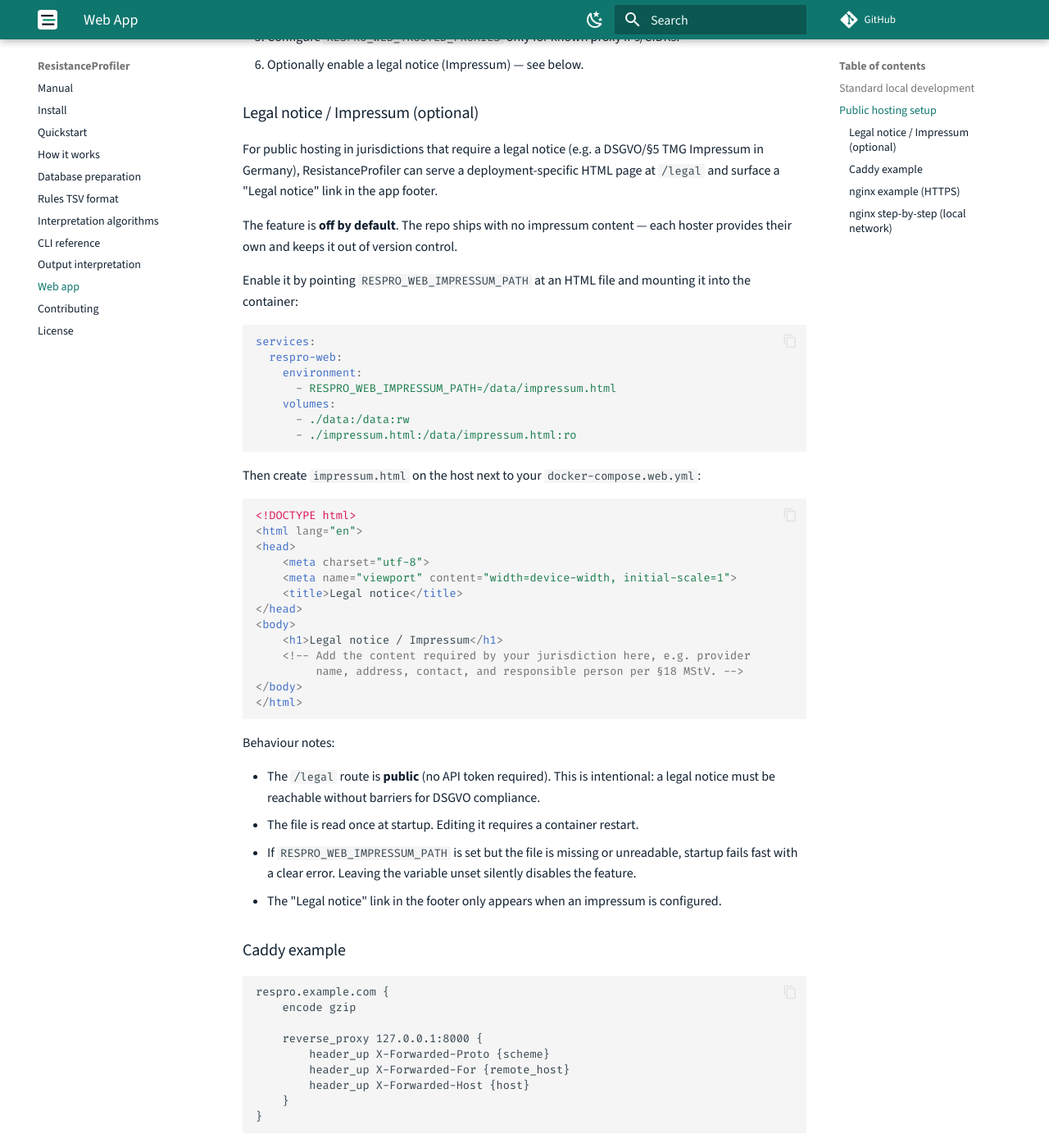
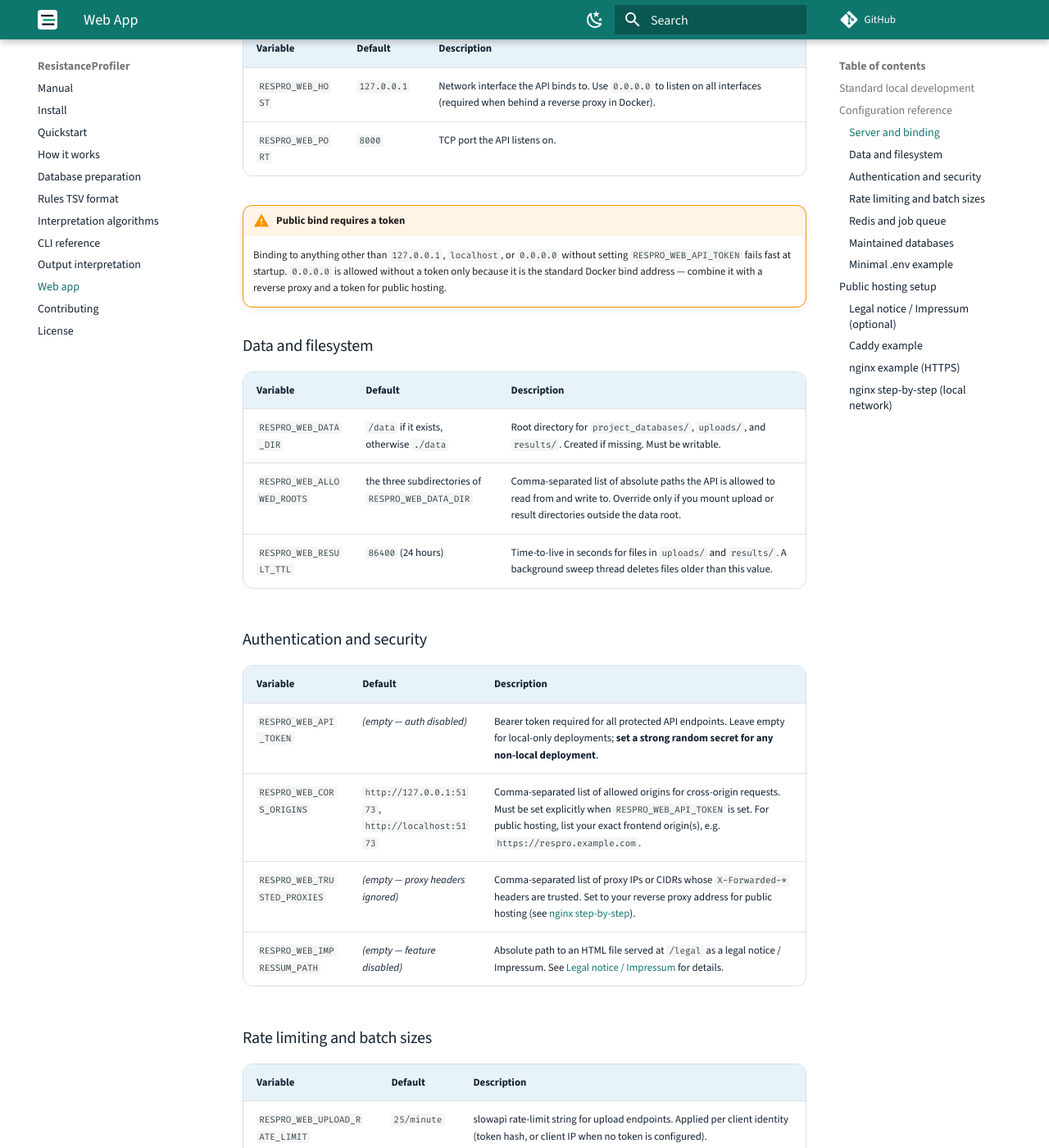
Before and after one commit to the-foxlab/ResistanceProfiler, an MkDocs documentation site: the page built from docs/docs/webapp.md, in a window 1280 px wide and 1400 px high, scrolled down 1552 px. Shown: the whole window at 82% size. Built offline with MkDocs 1.6.1 and Material for MkDocs 9.7.7, drawn with Linux system fonts in a browser that asks for light colours; comment, search, counter and statistics services are not loaded; some of the changed text lies outside the part shown.

Commit message:
added docs fopr env vars in webapp

````diff
--- a/docs/docs/webapp.md
+++ b/docs/docs/webapp.md
@@ -52,6 +52,87 @@ The backend creates and uses these folders inside the mounted data root:
 - `data/results/`
 
 If `RESPRO_WEB_MAINTAINED_BOOTSTRAP=true`, missing maintained databases are downloaded into `data/project_databases/` at startup. The flag also triggers a checksum-based update check: each existing maintained database is compared against the companion manifest's `tsv_checksum`, and a changed database is rebuilt into a temp file and atomically swapped in. A weekly background thread re-runs the same check. Set `RESPRO_WEB_MAINTAINED_DB_UPDATE_INTERVAL_SECONDS` to control the interval (default `604800` seconds = 7 days; `0` disables the weekly thread). Update failures are logged and never block startup.
+
+## Configuration reference
+
+All webapp settings are optional environment variables. Set them in a `.env` file next to your `docker-compose.web.yml`, or inline under `services.respro-web.environment` (and `services.respro-worker.environment` where noted). Defaults are tuned for local development — review every variable before public hosting.
+
+### Server and binding
+
+| Variable | Default | Description |
+|---|---|---|
+| `RESPRO_WEB_HOST` | `127.0.0.1` | Network interface the API binds to. Use `0.0.0.0` to listen on all interfaces (required when behind a reverse proxy in Docker). |
+| `RESPRO_WEB_PORT` | `8000` | TCP port the API listens on. |
+
+!!! warning "Public bind requires a token"
+    Binding to anything other than `127.0.0.1`, `localhost`, or `0.0.0.0` without setting `RESPRO_WEB_API_TOKEN` fails fast at startup. `0.0.0.0` is allowed without a token only because it is the standard Docker bind address — combine it with a reverse proxy and a token for public hosting.
+
+### Data and filesystem
+
+| Variable | Default | Description |
+|---|---|---|
+| `RESPRO_WEB_DATA_DIR` | `/data` if it exists, otherwise `./data` | Root directory for `project_databases/`, `uploads/`, and `results/`. Created if missing. Must be writable. |
+| `RESPRO_WEB_ALLOWED_ROOTS` | the three subdirectories of `RESPRO_WEB_DATA_DIR` | Comma-separated list of absolute paths the API is allowed to read from and write to. Override only if you mount upload or result directories outside the data root. |
+| `RESPRO_WEB_RESULT_TTL` | `86400` (24 hours) | Time-to-live in seconds for files in `uploads/` and `results/`. A background sweep thread deletes files older than this value. |
+
+### Authentication and security
+
+| Variable | Default | Description |
+|---|---|---|
+| `RESPRO_WEB_API_TOKEN` | *(empty — auth disabled)* | Bearer token required for all protected API endpoints. Leave empty for local-only deployments; **set a strong random secret for any non-local deployment**. |
+| `RESPRO_WEB_CORS_ORIGINS` | `http://127.0.0.1:5173`, `http://localhost:5173` | Comma-separated list of allowed origins for cross-origin requests. Must be set explicitly when `RESPRO_WEB_API_TOKEN` is set. For public hosting, list your exact frontend origin(s), e.g. `https://respro.example.com`. |
+| `RESPRO_WEB_TRUSTED_PROXIES` | *(empty — proxy headers ignored)* | Comma-separated list of proxy IPs or CIDRs whose `X-Forwarded-*` headers are trusted. Set to your reverse proxy address for public hosting (see [nginx step-by-step](#nginx-step-by-step-local-network)). |
+| `RESPRO_WEB_IMPRESSUM_PATH` | *(empty — feature disabled)* | Absolute path to an HTML file served at `/legal` as a legal notice / Impressum. See [Legal notice / Impressum](#legal-notice-impressum-optional) for details. |
+
+### Rate limiting and batch sizes
+
+| Variable | Default | Description |
+|---|---|---|
+| `RESPRO_WEB_UPLOAD_RATE_LIMIT` | `25/minute` | slowapi rate-limit string for upload endpoints. Applied per client identity (token hash, or client IP when no token is configured). |
+| `RESPRO_WEB_MAX_BATCH_SIZE` | `25` | Maximum number of samples accepted in a single batch profiling request. Must be `> 0`. |
+
+### Redis and job queue
+
+| Variable | Default | Description |
+|---|---|---|
+| `REDIS_URL` | `redis://127.0.0.1:6379/0` | Redis connection URL used by the API, the RQ worker, and the rate limiter. **Set identically on `respro-web` and `respro-worker`.** |
+| `RESPRO_WEB_JOB_TIMEOUT` | `3600` (1 hour) | Maximum runtime in seconds for a single profiling job before RQ marks it failed. Must be `>= 0`. |
+| `RESPRO_WEB_JOB_RETRY_MAX` | `0` (no retries) | Maximum number of automatic retries for a failed job. Must be `>= 0`. |
+| `RESPRO_WEB_JOB_RETRY_INTERVALS` | `30` | Comma-separated delay in seconds between retries. Applied cyclically when `RESPRO_WEB_JOB_RETRY_MAX` is greater than the number of intervals. All values must be `> 0`. |
+
+!!! note "Worker reads queue settings too"
+    `REDIS_URL`, `RESPRO_WEB_JOB_TIMEOUT`, `RESPRO_WEB_JOB_RETRY_MAX`, and `RESPRO_WEB_JOB_RETRY_INTERVALS` must be set on the `respro-worker` service as well as `respro-web` so the worker and the API agree on timeouts and retries.
+
+### Maintained databases
+
+| Variable | Default | Description |
+|---|---|---|
+| `RESPRO_WEB_MAINTAINED_BOOTSTRAP` | `false` | When `true` (or `1`/`yes`/`on`), missing maintained databases are downloaded into `data/project_databases/` at startup, and a weekly background thread checks for updates. |
+| `RESPRO_WEB_MAINTAINED_DB_UPDATE_INTERVAL_SECONDS` | `604800` (7 days) | Interval between maintained-database update checks. Set to `0` to disable the weekly thread (a one-time check still runs at startup when bootstrap is enabled). Invalid values fall back to the default. |
+
+### Minimal `.env` example
+
+For local development you can usually leave everything at defaults. For a public deployment, start from:
+
+```bash
+# Binding
+RESPRO_WEB_HOST=0.0.0.0
+RESPRO_WEB_PORT=8000
+
+# Auth and security — required for public hosting
+RESPRO_WEB_API_TOKEN=replace-with-a-long-random-secret
+RESPRO_WEB_CORS_ORIGINS=https://respro.example.com
+RESPRO_WEB_TRUSTED_PROXIES=127.0.0.1
+
+# Redis (set on both respro-web and respro-worker)
+REDIS_URL=redis://redis:6379/0
+
+# Optional: legal notice
+# RESPRO_WEB_IMPRESSUM_PATH=/data/impressum.html
+
+# Optional: enable maintained database auto-download and weekly updates
+RESPRO_WEB_MAINTAINED_BOOTSTRAP=true
+```
 
 ## Public hosting setup
 
````
